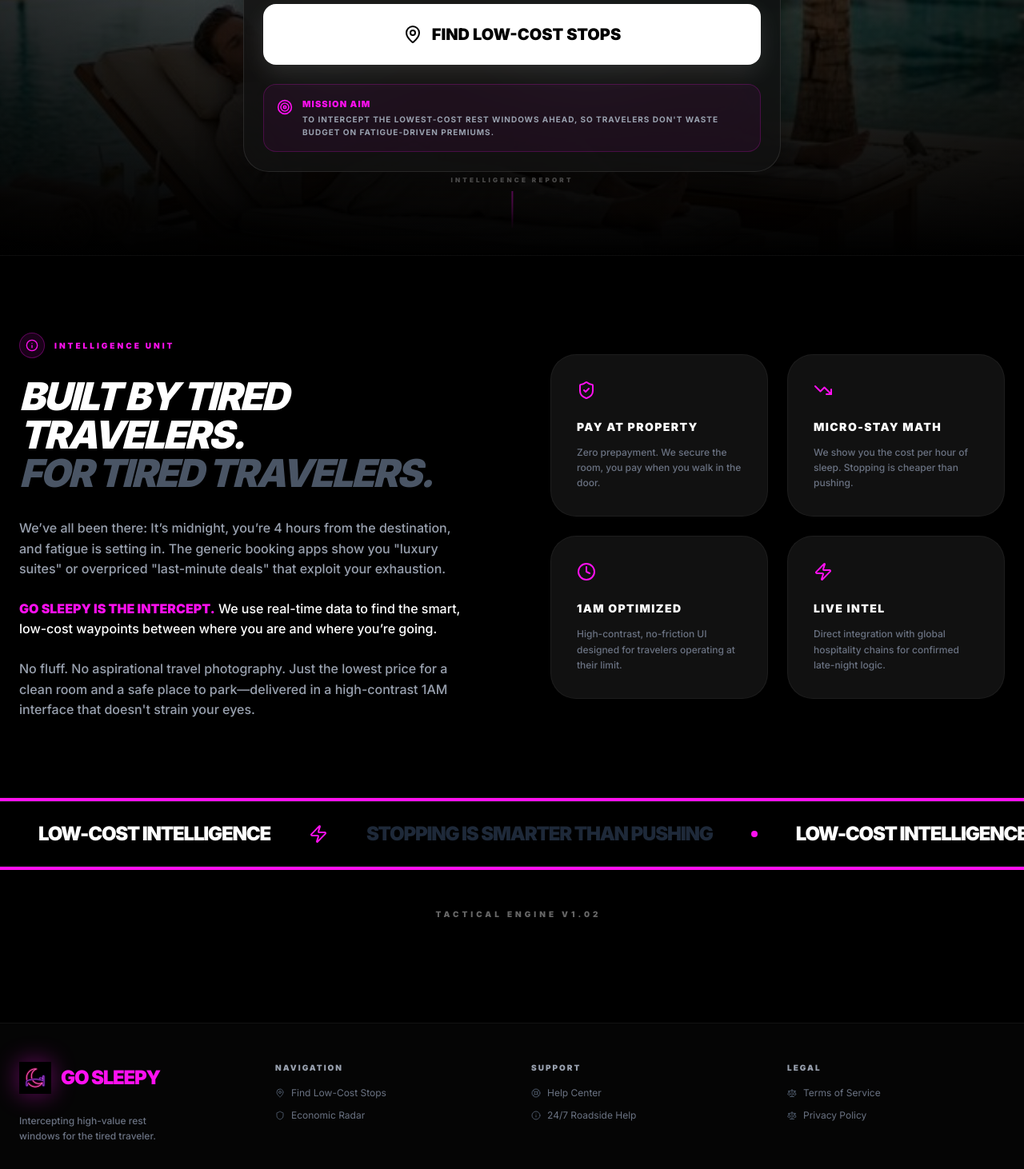
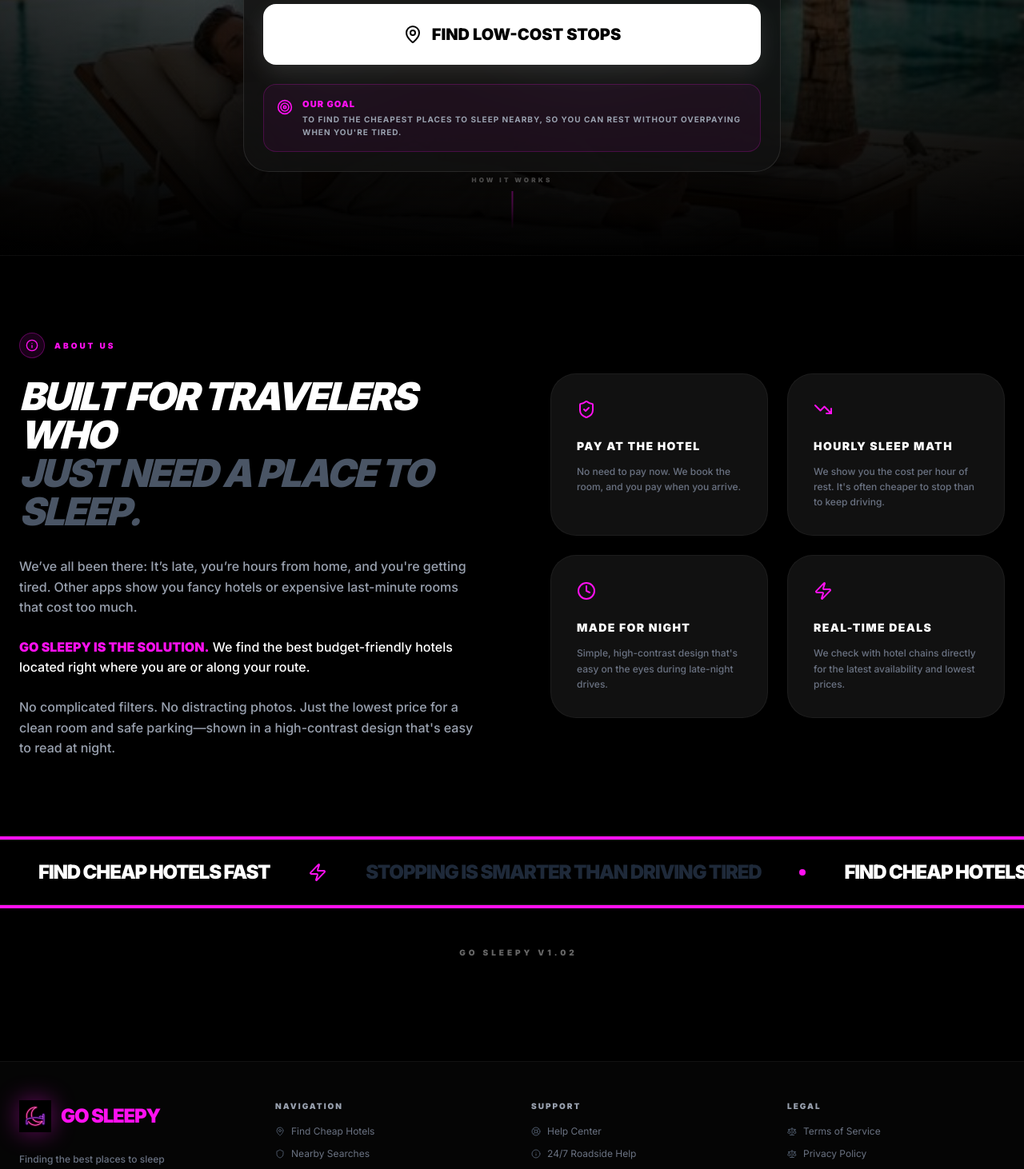
Before and after one commit to Jameljohnson19b/gosleepy, a Next.js app: page / in a window 1280 px wide. Shown: the part 560-2022 px from the top of the page at 80% size. Built offline with nearby package versions, Linux system fonts and the light colour scheme.

Commit message:
UI Refinement: Simplified copy to plain English across all pages. Removed tactical jargon and 'coded' language. Optimized session middleware for robust first-request cookie injection.

```diff
--- a/src/app/page.tsx
+++ b/src/app/page.tsx
@@ -172,13 +172,13 @@ export default function LandingPage() {
                 </form>
               )}
 
-              {/* MISSION AIM STATEMENT */}
+              {/* OUR GOAL STATEMENT */}
               <div className="mt-6 flex items-start gap-3 text-left p-4 bg-[#ff10f0]/5 border border-[#ff10f0]/20 rounded-2xl">
                 <Target className="w-5 h-5 text-[#ff10f0] shrink-0 mt-0.5" />
                 <div>
-                  <p className="text-[11px] font-black uppercase tracking-widest text-[#ff10f0] mb-0.5">Mission Aim</p>
+                  <p className="text-[11px] font-black uppercase tracking-widest text-[#ff10f0] mb-0.5">Our Goal</p>
                   <p className="text-[10px] text-gray-400 font-bold uppercase tracking-widest leading-relaxed">
-                    To intercept the lowest-cost rest windows ahead, so travelers don't waste budget on fatigue-driven premiums.
+                    To find the cheapest places to sleep nearby, so you can rest without overpaying when you're tired.
                   </p>
                 </div>
               </div>
@@ -186,9 +186,9 @@ export default function LandingPage() {
           </div>
         </div>
 
-        {/* Tactical Scroll Hint */}
+        {/* Scroll Hint */}
         <div className="absolute bottom-8 left-1/2 -translate-x-1/2 flex flex-col items-center gap-2 opacity-40">
-          <span className="text-[8px] font-black uppercase tracking-[0.4em]">Intelligence Report</span>
+          <span className="text-[8px] font-black uppercase tracking-[0.4em]">How it works</span>
           <div className="w-0.5 h-12 bg-gradient-to-b from-[#ff10f0] to-transparent" />
         </div>
       </section>
@@ -201,21 +201,21 @@ export default function LandingPage() {
               <div className="w-8 h-8 rounded-full bg-[#ff10f0]/10 border border-[#ff10f0]/30 flex items-center justify-center">
                 <Info className="w-4 h-4 text-[#ff10f0]" />
               </div>
-              <h2 className="text-[10px] font-black uppercase tracking-[0.3em] text-[#ff10f0]">Intelligence Unit</h2>
+              <h2 className="text-[10px] font-black uppercase tracking-[0.3em] text-[#ff10f0]">About Us</h2>
             </div>
             <h3 className="text-4xl md:text-5xl font-black uppercase tracking-tighter mb-8 italic">
-              Built by tired travelers.<br /><span className="text-gray-600">for tired travelers.</span>
+              Built for travelers who<br /><span className="text-gray-600">just need a place to sleep.</span>
             </h3>
             <div className="space-y-6 text-gray-400 font-medium leading-[1.6]">
               <p>
-                We’ve all been there: It’s midnight, you’re 4 hours from the destination, and fatigue is setting in.
-                The generic booking apps show you "luxury suites" or overpriced "last-minute deals" that exploit your exhaustion.
+                We’ve all been there: It’s late, you’re hours from home, and you're getting tired.
+                Other apps show you fancy hotels or expensive last-minute rooms that cost too much.
               </p>
               <p className="text-white">
-                <span className="text-[#ff10f0] font-black uppercase">Go Sleepy is the intercept.</span> We use real-time data to find the smart, low-cost waypoints between where you are and where you’re going.
+                <span className="text-[#ff10f0] font-black uppercase">Go Sleepy is the solution.</span> We find the best budget-friendly hotels located right where you are or along your route.
               </p>
               <p>
-                No fluff. No aspirational travel photography. Just the lowest price for a clean room and a safe place to park—delivered in a high-contrast 1AM interface that doesn't strain your eyes.
+                No complicated filters. No distracting photos. Just the lowest price for a clean room and safe parking—shown in a high-contrast design that's easy to read at night.
               </p>
             </div>
           </div>
@@ -224,23 +224,23 @@ export default function LandingPage() {
             {[
               {
                 icon: <ShieldCheck className="w-6 h-6" />,
-                title: "Pay at Property",
-                desc: "Zero prepayment. We secure the room, you pay when you walk in the door."
+                title: "Pay at the Hotel",
+                desc: "No need to pay now. We book the room, and you pay when you arrive."
               },
               {
                 icon: <TrendingDown className="w-6 h-6" />,
-                title: "Micro-Stay Math",
-                desc: "We show you the cost per hour of sleep. Stopping is cheaper than pushing."
+                title: "Hourly Sleep Math",
+                desc: "We show you the cost per hour of rest. It's often cheaper to stop than to keep driving."
               },
               {
                 icon: <Clock className="w-6 h-6" />,
-                title: "1AM Optimized",
-                desc: "High-contrast, no-friction UI designed for travelers operating at their limit."
+                title: "Made for Night",
+                desc: "Simple, high-contrast design that's easy on the eyes during late-night drives."
               },
               {
                 icon: <Zap className="w-6 h-6" />,
-                title: "Live Intel",
-                desc: "Direct integration with global hospitality chains for confirmed late-night logic."
+                title: "Real-Time Deals",
+                desc: "We check with hotel chains directly for the latest availability and lowest prices."
               }
             ].map((feat, i) => (
               <div key={i} className="bg-[#111] p-8 rounded-[32px] border border-white/5 hover:border-[#ff10f0]/30 transition-all group">
@@ -253,15 +253,15 @@ export default function LandingPage() {
         </div>
       </section>
 
-      {/* Decision Engine Stat Box */}
+      {/* Stat Box */}
       <section className="bg-[#ff10f0] py-1">
         <div className="flex overflow-hidden whitespace-nowrap bg-black border-y border-white/10 py-6">
           <div className="flex animate-dash gap-12 px-12 items-center">
             {[...Array(10)].map((_, i) => (
               <div key={i} className="flex items-center gap-12">
-                <span className="text-2xl font-black uppercase tracking-tighter text-white">LOW-COST INTELLIGENCE</span>
+                <span className="text-2xl font-black uppercase tracking-tighter text-white">FIND CHEAP HOTELS FAST</span>
                 <Zap className="w-6 h-6 text-[#ff10f0]" />
-                <span className="text-2xl font-black uppercase tracking-tighter text-gray-800">STOPPING IS SMARTER THAN PUSHING</span>
+                <span className="text-2xl font-black uppercase tracking-tighter text-gray-800">STOPPING IS SMARTER THAN DRIVING TIRED</span>
                 <div className="w-2 h-2 rounded-full bg-[#ff10f0]" />
               </div>
             ))}
@@ -269,11 +269,11 @@ export default function LandingPage() {
         </div>
       </section>
 
-      {/* Drive Mode Indicator */}
+      {/* Version Indicator */}
       <div className="py-12 flex flex-col items-center gap-4 opacity-40 grayscale">
         <div className="flex items-center gap-3">
           <div className="w-1 h-1 rounded-full bg-white animate-ping" />
-          <span className="text-[10px] font-black uppercase tracking-[0.4em]">Tactical Engine v1.02</span>
+          <span className="text-[10px] font-black uppercase tracking-[0.4em]">Go Sleepy v1.02</span>
         </div>
       </div>
     </main>
--- a/src/app/results/page.tsx
+++ b/src/app/results/page.tsx
@@ -85,7 +85,7 @@ function ResultsContent() {
                     <div className="flex flex-col gap-1">
                         <div className="flex items-center gap-2">
                             <div className="w-1 h-1 bg-[#ff10f0] rounded-full animate-pulse" />
-                            <span className="text-[10px] font-black text-gray-500 uppercase tracking-widest italic">Economic Radar active</span>
+                            <span className="text-[10px] font-black text-gray-500 uppercase tracking-widest italic">Nearby search active</span>
                         </div>
                         <div className="text-[9px] font-bold text-[#ff10f0] uppercase tracking-[0.2em] flex items-center gap-2">
                             <span className="font-black">LOWEST PRICE TODAY</span> · {bookingTime === 'now' ? 'Tonight' : 'Tomorrow'} · {duration} {duration === 1 ? 'Night' : 'Nights'}
@@ -108,7 +108,7 @@ function ResultsContent() {
             {loading ? (
                 <div className="flex flex-col items-center justify-center py-20 gap-4">
                     <Zap className="w-12 h-12 text-[#ff10f0] animate-spin" />
-                    <p className="text-gray-400 font-bold uppercase tracking-widest text-xs italic">Scanning for low-cost smart stops...</p>
+                    <p className="text-gray-400 font-bold uppercase tracking-widest text-xs italic">Finding the cheapest hotels nearby...</p>
                 </div>
             ) : (
                 <div className="max-w-7xl mx-auto grid grid-cols-2 lg:grid-cols-4 gap-4 lg:gap-6 pb-20">
@@ -127,7 +127,7 @@ function ResultsContent() {
             {/* 1AM Mode Status Bar */}
             {!loading && (
                 <div className="fixed bottom-0 left-0 w-full bg-[#ff10f0] text-white py-2 text-center font-bold text-xs uppercase tracking-widest px-4 truncate">
-                    Prices updated {new Date().toLocaleTimeString([], { hour: '2-digit', minute: '2-digit' })} · Pay at Property only
+                    Prices updated {new Date().toLocaleTimeString([], { hour: '2-digit', minute: '2-digit' })} · Pay at the hotel
                 </div>
             )}
         </main>
--- a/src/app/results/route/RouteContentClient.tsx
+++ b/src/app/results/route/RouteContentClient.tsx
@@ -68,10 +68,10 @@ function RadarCard({ stop, offer, index, is1AM }: { stop: RouteStop; offer?: Off
 
             <div className="mt-4 pt-3 border-t border-white/5 flex items-center justify-between">
                 <div className="text-[9px] font-black text-gray-400 uppercase italic">
-                    {offer?.hotelName ? 'Found Intel' : 'Pending Vector'}
+                    {offer?.hotelName ? 'Room found' : 'Searching...'}
                 </div>
                 <div className={`text-[8px] font-black uppercase tracking-wider ${isLowest ? 'text-emerald-400' : 'text-gray-500'}`}>
-                    {isLowest ? 'LOWEST COST AHEAD' : 'PAY AT PROPERTY'}
+                    {isLowest ? 'BEST PRICE AHEAD' : 'PAY AT HOTEL'}
                 </div>
             </div>
         </div>
@@ -94,7 +94,7 @@ function RouteStopComponent({ index, stop, offer, duration, radius, is1AM }: { i
                         {stop.label} {typeof price === 'number' ? `— $${price}` : ''}
                     </h3>
                     <p className="text-[10px] font-bold text-gray-400 uppercase tracking-widest italic">
-                        {typeof price === 'number' ? "Low-cost sleep window nearby." : "Scanning for smart stops ahead..."}
+                        {typeof price === 'number' ? "Affordable place to sleep nearby." : "Looking for budget hotels ahead..."}
                     </p>
                 </div>
 
@@ -115,7 +115,7 @@ function RouteStopComponent({ index, stop, offer, duration, radius, is1AM }: { i
                                 {offer.hotelName}
                             </div>
                             <div className="text-[9px] font-bold text-blue-400 border border-blue-400/20 px-2 py-0.5 rounded uppercase">
-                                Pay at Property
+                                Pay at Hotel
                             </div>
                         </div>
 
@@ -123,8 +123,8 @@ function RouteStopComponent({ index, stop, offer, duration, radius, is1AM }: { i
                             <HotelCard offer={offer} duration={duration} />
                             <div className="flex flex-col justify-center gap-4">
                                 <div className="space-y-1">
-                                    <div className="text-[10px] font-black uppercase text-gray-500 tracking-widest">Decision Logic</div>
-                                    <p className="text-xs text-gray-400 italic">"Low-cost intelligence suggests stopping here is the smarter move for your budget."</p>
+                                    <div className="text-[10px] font-black uppercase text-gray-500 tracking-widest">Recommended</div>
+                                    <p className="text-xs text-gray-400 italic">Stopping here is a great budget-friendly move for your trip.</p>
                                 </div>
                                 <button className="w-full bg-[#ff10f0] text-white font-black uppercase tracking-widest py-3 rounded-xl shadow-[0_0_20px_rgba(255,16,240,0.3)] hover:scale-[1.02] transition-all">
                                     Reserve This Stop
@@ -134,14 +134,14 @@ function RouteStopComponent({ index, stop, offer, duration, radius, is1AM }: { i
                     </div>
                 ) : (
                     <div className="text-[10px] font-black uppercase text-gray-600 italic">
-                        {stop.status === "NO_OFFERS" ? "Expanding search to find lower prices ahead..." : stop.status}
+                        {stop.status === "NO_OFFERS" ? "Searching further down the road for better prices..." : stop.status}
                     </div>
                 )}
 
                 {/* Pit Stops Supply Chain */}
                 {stop.pitStops && stop.pitStops.length > 0 && (
                     <div className="mt-8 space-y-3">
-                        <div className="text-[10px] font-black uppercase tracking-[0.2em] text-gray-500 border-b border-white/5 pb-2">Fuel & Essentials Nearby</div>
+                        <div className="text-[10px] font-black uppercase tracking-[0.2em] text-gray-500 border-b border-white/5 pb-2">Gas and food nearby</div>
                         <div className="grid grid-cols-1 sm:grid-cols-2 lg:grid-cols-3 gap-4">
                             {stop.pitStops.map((pit, j) => (
                                 <div key={j} className={`rounded-2xl ${pit.type === 'CHARGING_STATION' ? 'bg-[#ff10f0]/5 border-[#ff10f0]/20' : 'bg-white/5 border-white/10'} border p-4 text-[11px] relative overflow-hidden group`}>
--- a/src/components/HotelCard.tsx
+++ b/src/components/HotelCard.tsx
@@ -21,7 +21,7 @@ export function HotelCard({ offer, duration = 1 }: HotelCardProps) {
         >
             {is1AM && (
                 <div className="absolute top-0 right-0 px-3 py-1 bg-[#ff10f0] text-white text-[8px] font-black uppercase tracking-widest z-10 rounded-bl-xl shadow-lg animate-pulse">
-                    Economical Target
+                    Best price
                 </div>
             )}
 
@@ -35,7 +35,7 @@ export function HotelCard({ offer, duration = 1 }: HotelCardProps) {
                 {!offer.hasOfficialMedia && (
                     <div className="absolute inset-0 bg-black/40 backdrop-blur-[1px] flex items-center justify-center">
                         <div className="bg-black/80 border border-white/5 px-3 py-1.5 rounded-full">
-                            <span className="text-[9px] font-black text-white/40 uppercase tracking-[0.2em] italic">Practical Selection</span>
+                            <span className="text-[9px] font-black text-white/40 uppercase tracking-[0.2em] italic">Standard choice</span>
                         </div>
                     </div>
                 )}
@@ -50,7 +50,7 @@ export function HotelCard({ offer, duration = 1 }: HotelCardProps) {
                 {offer.rating && (
                     <div className="absolute top-2 right-2 bg-black/80 backdrop-blur-md px-2 py-1 rounded-full flex items-center gap-1 border border-white/10">
                         <Star className="w-3 h-3 text-emerald-400 fill-emerald-400" />
-                        <span className="text-[10px] font-bold text-white">{offer.rating} Hub Score</span>
+                        <span className="text-[10px] font-bold text-white">{offer.rating} Rating</span>
                     </div>
                 )}
             </div>
@@ -73,7 +73,7 @@ export function HotelCard({ offer, duration = 1 }: HotelCardProps) {
                     </div>
                     <div className="flex flex-col items-end gap-1">
                         <div className="flex items-center gap-1 text-emerald-400 font-black text-[9px] bg-emerald-400/10 px-2 py-1 rounded-lg border border-emerald-400/20">
-                            Worth the stop
+                            Great value
                         </div>
                     </div>
                 </div>
@@ -82,7 +82,7 @@ export function HotelCard({ offer, duration = 1 }: HotelCardProps) {
                 <div className="flex flex-wrap items-center gap-2 pt-4 border-t border-gray-900">
                     <div className="flex items-center gap-1.5 text-blue-400 font-bold text-[9px] uppercase tracking-tighter">
                         <div className="w-1.5 h-1.5 rounded-full bg-blue-400" />
-                        Pay at Property
+                        Pay at the hotel
                     </div>
 
                     {offer.pressureLabel && (
--- a/src/components/SiteFooter.tsx
+++ b/src/components/SiteFooter.tsx
@@ -18,7 +18,7 @@ export function SiteFooter() {
                             <span className="text-[#ff10f0] font-black tracking-tighter text-2xl uppercase">Go Sleepy</span>
                         </Link>
                         <p className="text-gray-500 text-xs font-medium leading-relaxed max-w-[200px]">
-                            Intercepting high-value rest windows for the tired traveler.
+                            Finding the best places to sleep for tired travelers.
                         </p>
                     </div>
 
@@ -28,13 +28,13 @@ export function SiteFooter() {
                             <li>
                                 <Link href="/results" className="text-xs text-gray-500 hover:text-[#ff10f0] transition-colors flex items-center gap-2 group">
                                     <MapPin className="w-3 h-3 text-gray-600 group-hover:text-[#ff10f0]" />
-                                    Find Low-Cost Stops
+                                    Find Cheap Hotels
                                 </Link>
                             </li>
                             <li>
                                 <Link href="/safety" className="text-xs text-gray-500 hover:text-[#ff10f0] transition-colors flex items-center gap-2 group">
                                     <Shield className="w-3 h-3 text-gray-600 group-hover:text-[#ff10f0]" />
-                                    Economic Radar
+                                    Nearby Searches
                                 </Link>
                             </li>
                         </ul>
@@ -84,7 +84,7 @@ export function SiteFooter() {
                     <div className="flex items-center gap-6">
                         <div className="h-1 w-1 rounded-full bg-gray-800" />
                         <div className="text-[10px] text-[#ff10f0] font-black uppercase tracking-widest animate-pulse">
-                            1AM Mode Active
+                            Night mode active
                         </div>
                     </div>
                 </div>
--- a/src/middleware.ts
+++ b/src/middleware.ts
@@ -2,13 +2,23 @@ import { NextResponse } from 'next/server';
 import type { NextRequest } from 'next/server';
 
 export function middleware(request: NextRequest) {
-    const response = NextResponse.next();
-
-    const sessionId = request.cookies.get('gs_session')?.value;
+    let sessionId = request.cookies.get('gs_session')?.value;
+    let response = NextResponse.next();
 
     if (!sessionId) {
-        const newSessionId = crypto.randomUUID();
-        response.cookies.set('gs_session', newSessionId, {
+        sessionId = crypto.randomUUID();
+
+        // Add the cookie to the request headers so Server Components can see it immediately
+        const requestHeaders = new Headers(request.headers);
+        requestHeaders.set('Cookie', `gs_session=${sessionId}`);
+
+        response = NextResponse.next({
+            request: {
+                headers: requestHeaders,
+            },
+        });
+
+        response.cookies.set('gs_session', sessionId, {
             httpOnly: true,
             sameSite: 'lax',
             secure: process.env.NODE_ENV === 'production',
```
Also changed, not shown: src/components/auth/SoftAuthSheet.tsx (+9 -9 lines).
